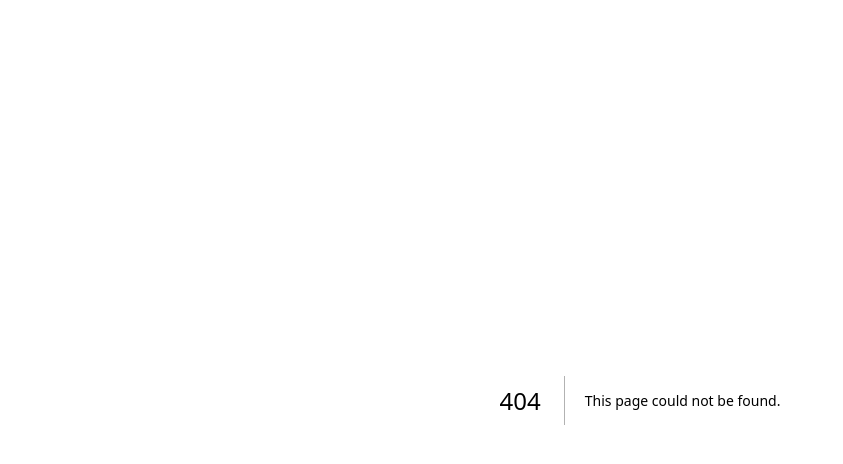
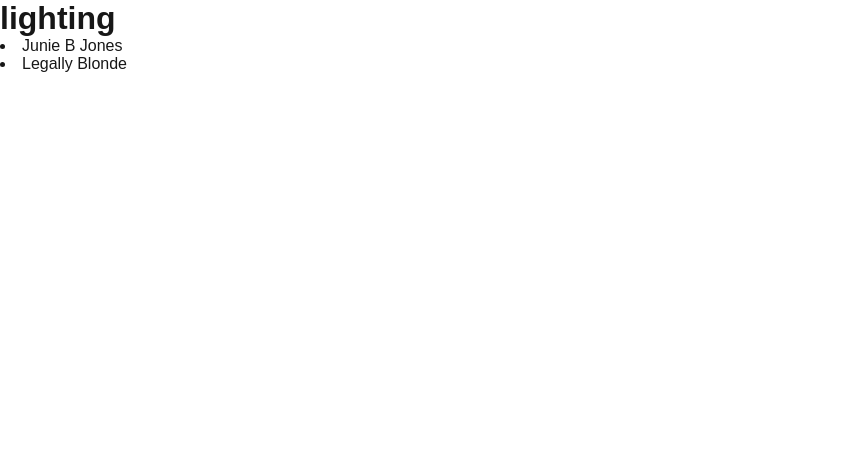
Before and after one commit to TealShirt6/portfolio, a Next.js app: page /lighting in a window 1280 px wide. Before the commit this address had no page. Shown: the top 464 px of the page, without its empty margins (0-843 px from the left). Built offline with nearby package versions, Linux system fonts and the light colour scheme.

Commit message:
Added basic shows

```diff
--- a/app/layout.tsx
+++ b/app/layout.tsx
@@ -1,6 +1,7 @@
 import type { Metadata } from "next";
 import { Geist, Geist_Mono } from "next/font/google";
 import "./globals.css";
+import Link from "next/link";
 
 const geistSans = Geist({
   variable: "--font-geist-sans",
@@ -25,6 +26,7 @@
   return (
     <html lang="en">
       <body className={`${geistSans.variable} ${geistMono.variable}`}>
+        <div><Link href="\lighting"> <h1>lighting</h1></Link></div>
         {children}
       </body>
     </html>
--- /dev/null
+++ b/app/lighting/[showURL]/page.module.css
@@ -0,0 +1,5 @@
+
+.image {
+  height: auto;
+  width: 50%;
+}
--- /dev/null
+++ b/app/lighting/page.tsx
@@ -0,0 +1,23 @@
+export type Project = {
+  name: string;
+  images: string[];
+};
+
+import lighting from "@/data/lighting.json"
+import Link from "next/link";
+
+export default async function ShowPage(){
+
+
+  return (
+    <div>
+        {Object.entries(lighting as Record<string, Project>).map(
+  ([showURL, project]: [string, Project]) => (
+    <li key={showURL}>
+        <Link href={`\lighting\\${showURL}`}>{project.name}</Link>
+    </li>
+  )
+)}
+    </div>
+  )
+}
--- a/app/page.module.css
+++ b/app/page.module.css
@@ -17,10 +17,6 @@
   background-color: var(--background);
 }
 
-.image {
-  height: auto;
-  width: 50%;
-}
 
 .main {
   display: flex;
--- a/app/page.tsx
+++ b/app/page.tsx
@@ -1,6 +1,5 @@
 import Image from "next/image";
 import styles from "./page.module.css";
-import Rad from '../public/RAD04920.jpg'
 
 export default function Home() {
   return (
@@ -9,7 +8,6 @@
         <p>
           Hello World!
         </p>
-        <Image src={Rad} alt="" className={styles.image} quality={100}/>
       </main>
     </div>
   );
--- /dev/null
+++ b/data/lighting.json
@@ -0,0 +1,14 @@
+{
+    "junie-b-jones": {
+        "name": "Junie B Jones",
+        "images": [
+            "RAD04920.jpg"
+        ]
+    },
+    "legally-blonde": {
+        "name": "Legally Blonde",
+        "images": [
+            "DSC_0254.jpg"
+        ]
+    }
+}
```
Also changed, not shown: app/lighting/[showURL]/page.tsx (added, +26 -0 lines), public/DSC_0254.jpg (added).
